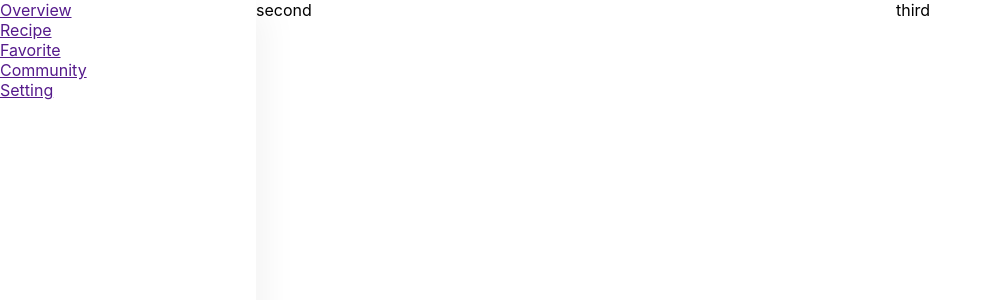
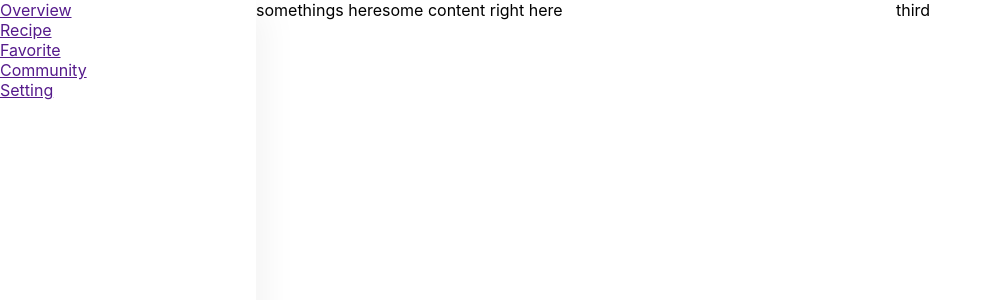
Before and after one commit to gymcode/recipe_trial, a React (Create React App) app: page / in a window 1280 px wide. Shown: the top 300 px of the page, without its empty margins (0-992 px from the left). Built offline with nearby package versions, Linux system fonts and the light colour scheme.

Commit message:
some content here

```diff
--- a/src/Pages/home/Main/main.jsx
+++ b/src/Pages/home/Main/main.jsx
@@ -13,7 +13,7 @@ const MainComponent = ()=>{
                      {/* navigation section  */}
                     <Navigation/>
                 </div>
-                <div className={"subSection2"}>second</div>
+                <div className={"subSection2"}>somethings heresome content right here </div>
                 <div className={"subSection3"}>third</div>
             </div>
         </div>
```
